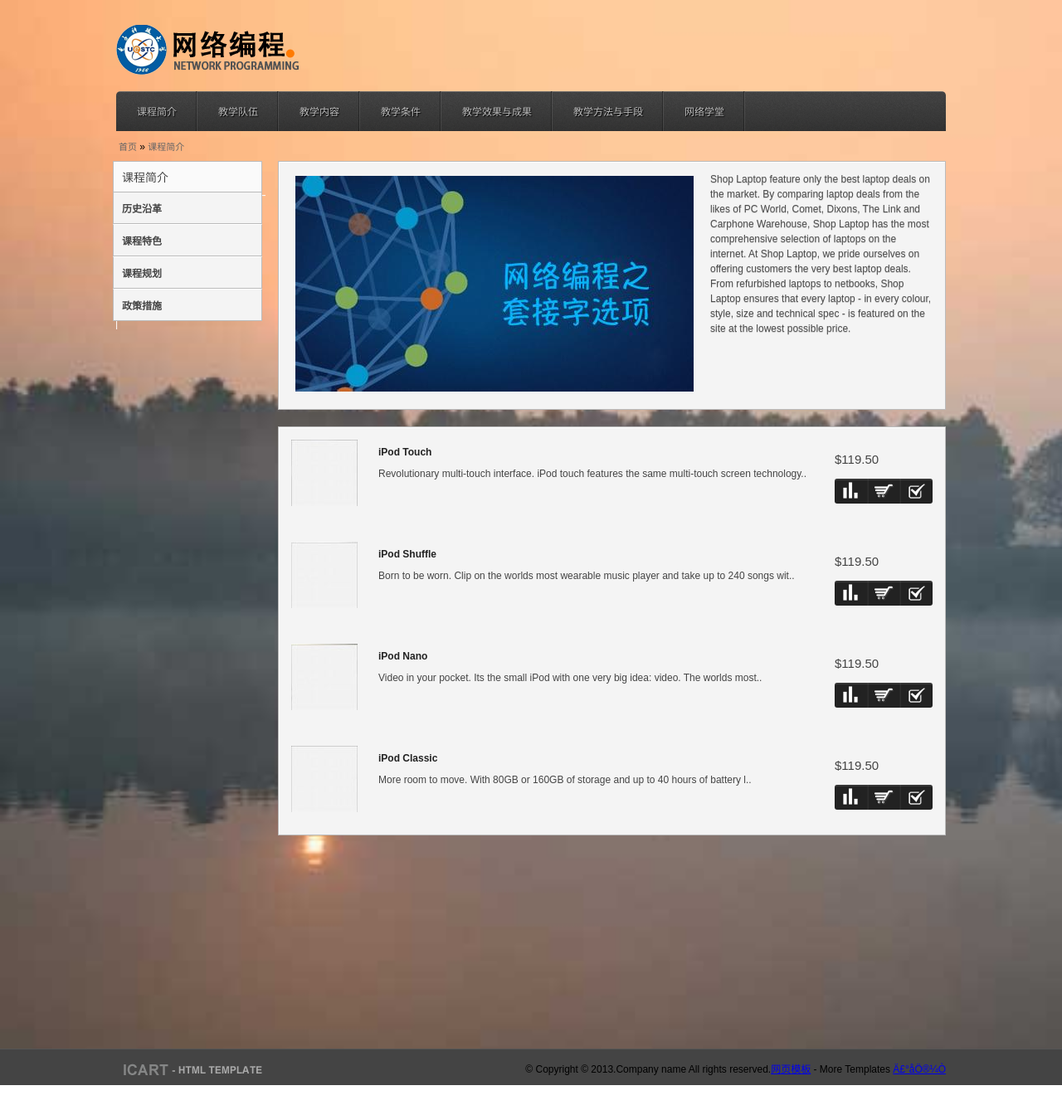
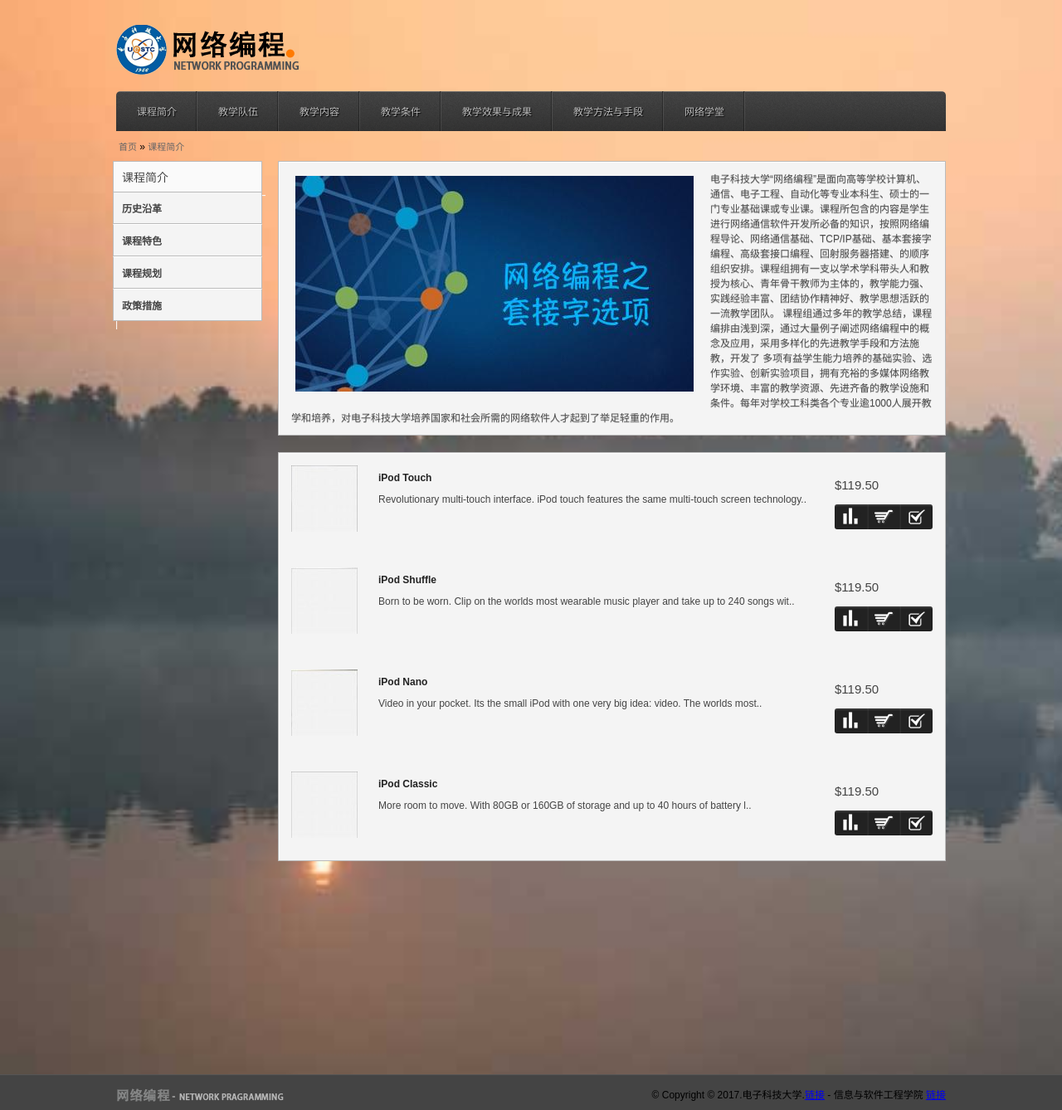
Before and after one commit to mrfocker/lx_project, a plain HTML site: page v1.1/课程简介.html in a window 1280 px wide. Shown: the whole page at 83% size. Before the commit the page ends 1308 px from the top, so only its background shows below. Drawn offline with Linux system fonts and the light colour scheme.

Commit message:
jj_branch

```diff
--- a/v1.1/课程简介.html
+++ b/v1.1/课程简介.html
@@ -151,7 +151,11 @@
 <div id="content">
 <div class="category-info">
 <div class="image"><img src="images/d.jpg" alt="MP3 Players" /></div>
-<p>Shop Laptop feature only the best laptop deals on the market. By comparing laptop deals from the likes of PC World, Comet, Dixons, The Link and Carphone Warehouse, Shop Laptop has the most comprehensive selection of laptops on the internet. At Shop Laptop, we pride ourselves on offering customers the very best laptop deals. From refurbished laptops to netbooks, Shop Laptop ensures that every laptop - in every colour, style, size and technical spec - is featured on the site at the lowest possible price.</p>
+<p>  电子科技大学“网络编程”是面向高等学校计算机、通信、电子工程、自动化等专业本科生、硕士的一门专业基础课或专业课。课程所包含的内容是学生进行网络通信软件开发所必备的知识，按照网络编程导论、网络通信基础、TCP/IP基础、基本套接字编程、高级套接口编程、回射服务器搭建、的顺序组织安排。课程组拥有一支以学术学科带头人和教授为核心、青年骨干教师为主体的，教学能力强、实践经验丰富、团结协作精神好、教学思想活跃的一流教学团队。
+    课程组通过多年的教学总结，课程编排由浅到深，通过大量例子阐述网络编程中的概念及应用，采用多样化的先进教学手段和方法施教，开发了
+多项有益学生能力培养的基础实验、选作实验、创新实验项目，拥有充裕的多媒体网络教学环境、丰富的教学资源、先进齐备的教学设施和条件。每年对学校工科类各个专业逾1000人展开教学和培养，对电子科技大学培养国家和社会所需的网络软件人才起到了举足轻重的作用。
+
+</p>
 </div>
 <!--简介栏完-->
 
@@ -290,15 +294,16 @@
 <br>
 <br>
 <div class="clearfix"></div>
-  <div class="icart-footer-bottom">
+<div class="icart-footer-bottom">
     <div style="width:1000px; margin:0 auto;">
-    <div class="icart-logo-footer"><a href="index.php"><img src="images/logo-footer.png" alt="Footer Logo"></a></div>
-      <ul>
-      <li style="float:right;padding-top:10px;list-style:none;">&copy; Copyright &copy; 2013.Company name All rights reserved.<a target="_blank" href="http://www.cssmoban.com/">&#x7F51;&#x9875;&#x6A21;&#x677F;</a> -  More Templates <a href="http://www.cssmoban.com/" target="_blank" title="Ä£°åÖ®¼Ò">Ä£°åÖ®¼Ò</a> </li>
-      </ul>
-    <div class="clearfix"></div>
+        <div class="icart-logo-footer"><a href="index.php"><img src="images/logo-footer-np.png" alt="Footer Logo"></a></div>
+        <ul>
+            <li style="float:right;padding-top:10px;list-style:none;">&copy; Copyright &copy; 2017.电子科技大学.<a target="_blank" href="http://www.uestc.edu.cn">链接</a> -  信息与软件工程学院 <a href="http://www.ss.uestc.edu.cn" target="_blank" title="Ä£°åÖ®¼Ò">链接</a> </li>
+        </ul>
+        <div class="clearfix"></div>
     </div>
-  </div>
+</div>
+</body>
 
 </body>
 </html>
```
Also changed, not shown: v1.1/index.html (+3 -3 lines), v1.1/教学内容.html (+8 -7 lines), v1.1/教学效果与成果.html (+8 -7 lines), v1.1/教学方法与手段.html (+8 -7 lines), v1.1/教学条件.html (+8 -7 lines), v1.1/教学队伍.html (+8 -7 lines), v1.1/网络学堂.html (+8 -7 lines), v1.1/images/8.jpg (deleted), v1.1/images/logo-footer-np.png (added), 2 other files.
